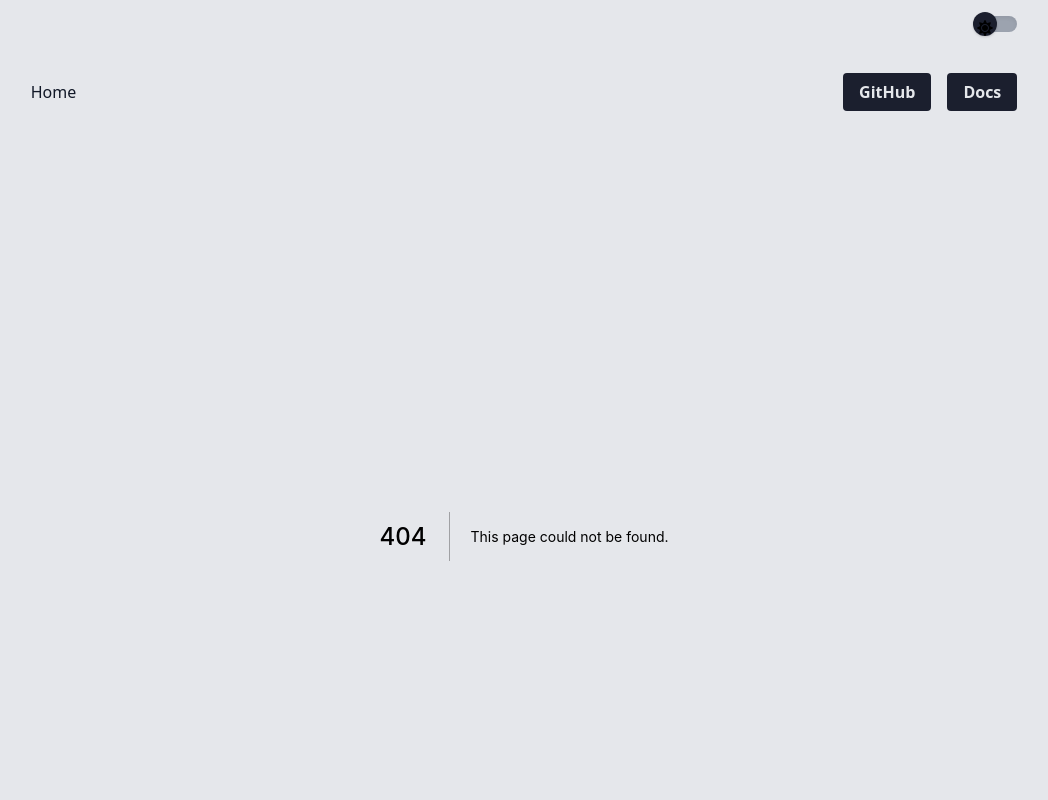
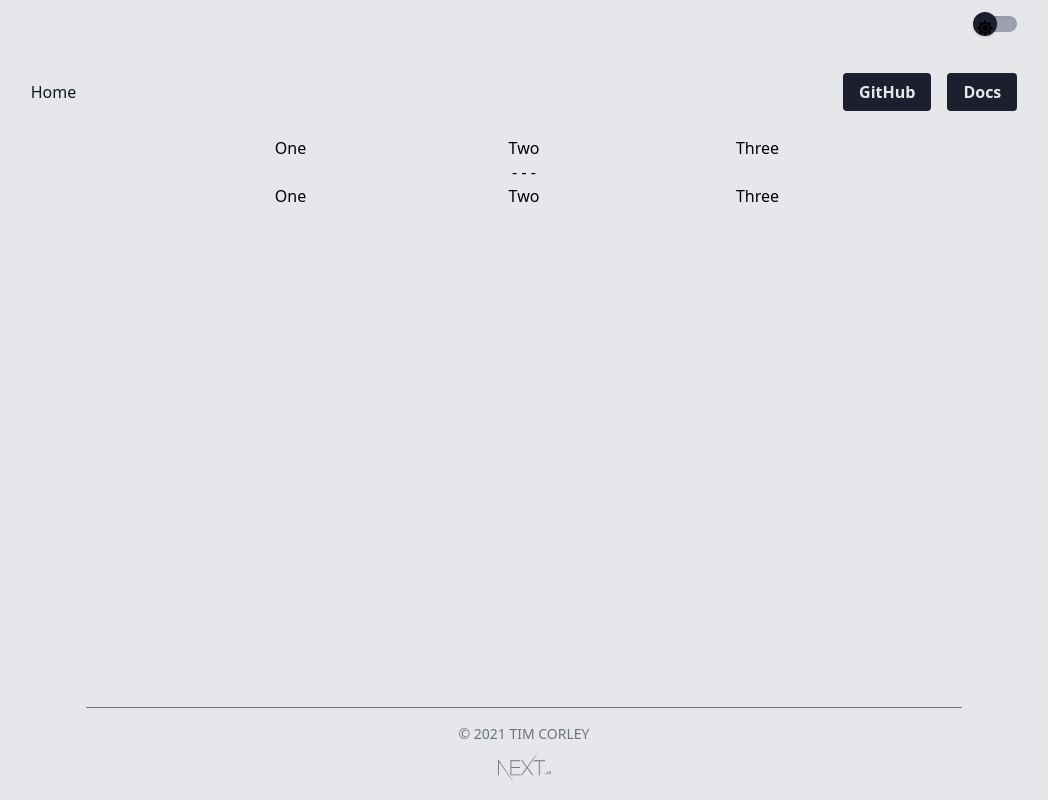
Before and after one commit to tim-corley/nextjs-dashboard, a Next.js app: page /dashboard in a window 1280 px wide. Before the commit this address had no page. Shown: the top 800 px of the page, without its empty margins (116-1164 px from the left). Built offline with nearby package versions, Linux system fonts and the light colour scheme; no server answers.

Commit message:
example youtube api call

```diff
--- /dev/null
+++ b/components/YoutubeSubs.js
@@ -0,0 +1,17 @@
+import React from 'react';
+import useSWR from 'swr';
+import Fetcher from '../lib/fetcher';
+
+const YoutubeSubs = () => {
+  const { data, error } = useSWR('/api/youtube', Fetcher);
+  if (error) {
+    console.log(error);
+  }
+  if (!data) {
+    return <div>- - -</div>;
+  }
+  console.log(data);
+  return <div>got some data....</div>;
+};
+
+export default YoutubeSubs;
--- /dev/null
+++ b/components/dash.js
@@ -0,0 +1,11 @@
+import React from 'react';
+
+export default function Dash() {
+  return (
+    <div className='grid grid-cols-1 md:grid-cols-3'>
+      <div>One</div>
+      <div>Two</div>
+      <div>Three</div>
+    </div>
+  );
+}
--- /dev/null
+++ b/lib/fetcher.js
@@ -0,0 +1,6 @@
+const Fetcher = async (...args) => {
+  const res = await fetch(...args);
+  return res.json();
+};
+
+export default Fetcher;
--- a/package.json
+++ b/package.json
@@ -11,6 +11,7 @@
     "@fortawesome/free-brands-svg-icons": "^5.15.1",
     "@fortawesome/free-solid-svg-icons": "^5.15.1",
     "@fortawesome/react-fontawesome": "^0.1.14",
+    "dotenv": "^8.2.0",
     "next": "latest",
     "next-themes": "^0.0.10",
     "react": "^16.13.1",
--- a/pages/api/hello.js
+++ /dev/null
@@ -1,4 +0,0 @@
-export default (req, res) => {
-  res.statusCode = 200;
-  res.json({ name: "John Doe" });
-};
--- /dev/null
+++ b/pages/api/youtube.js
@@ -0,0 +1,11 @@
+export default async (req, res) => {
+  const API_KEY = process.env.YOUTUBE_KEY;
+  const CHANNEL_ID = 'UC29ju8bIPH5as8OGnQzwJyA';
+  const response = await fetch(
+    `https://youtube.googleapis.com/youtube/v3/playlists?part=contentDetails&channelId=${CHANNEL_ID}&maxResults=25&key=${API_KEY}`
+  );
+  const data = await response.json();
+  //   console.log('DATA: ', data);
+  //   const { viewCount } = data.items[0].statistics;
+  return res.status(200).json(data);
+};
--- /dev/null
+++ b/pages/dashboard.js
@@ -0,0 +1,14 @@
+import Dash from '../components/dash';
+import YoutubeSubs from '../components/YoutubeSubs';
+
+const Dashboard = () => {
+  return (
+    <div>
+      <Dash />
+      <YoutubeSubs />
+      <Dash />
+    </div>
+  );
+};
+
+export default Dashboard;
--- a/pages/index.js
+++ b/pages/index.js
@@ -15,6 +15,11 @@ const Index = () => (
         <a className='uppercase inline-block nav-btn'>Learn More</a>
       </Link>
     </div>
+    <div className='mt-12 text-center'>
+      <Link href='/dashboard'>
+        <a className='uppercase inline-block nav-btn'>View Dashboard</a>
+      </Link>
+    </div>
   </div>
 );
 
```
Also changed, not shown: 2 other files (tests, documents, lock files or other folders).
